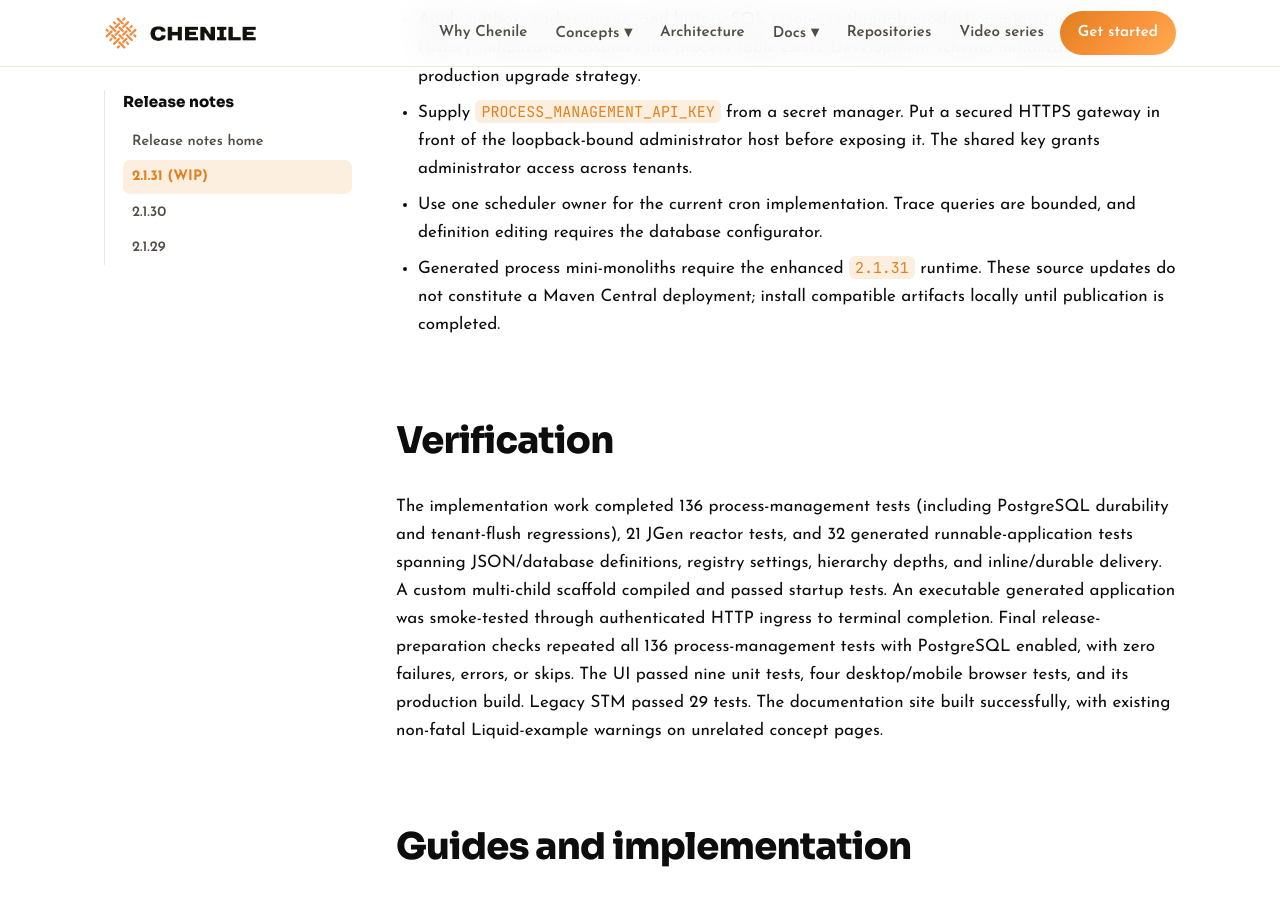
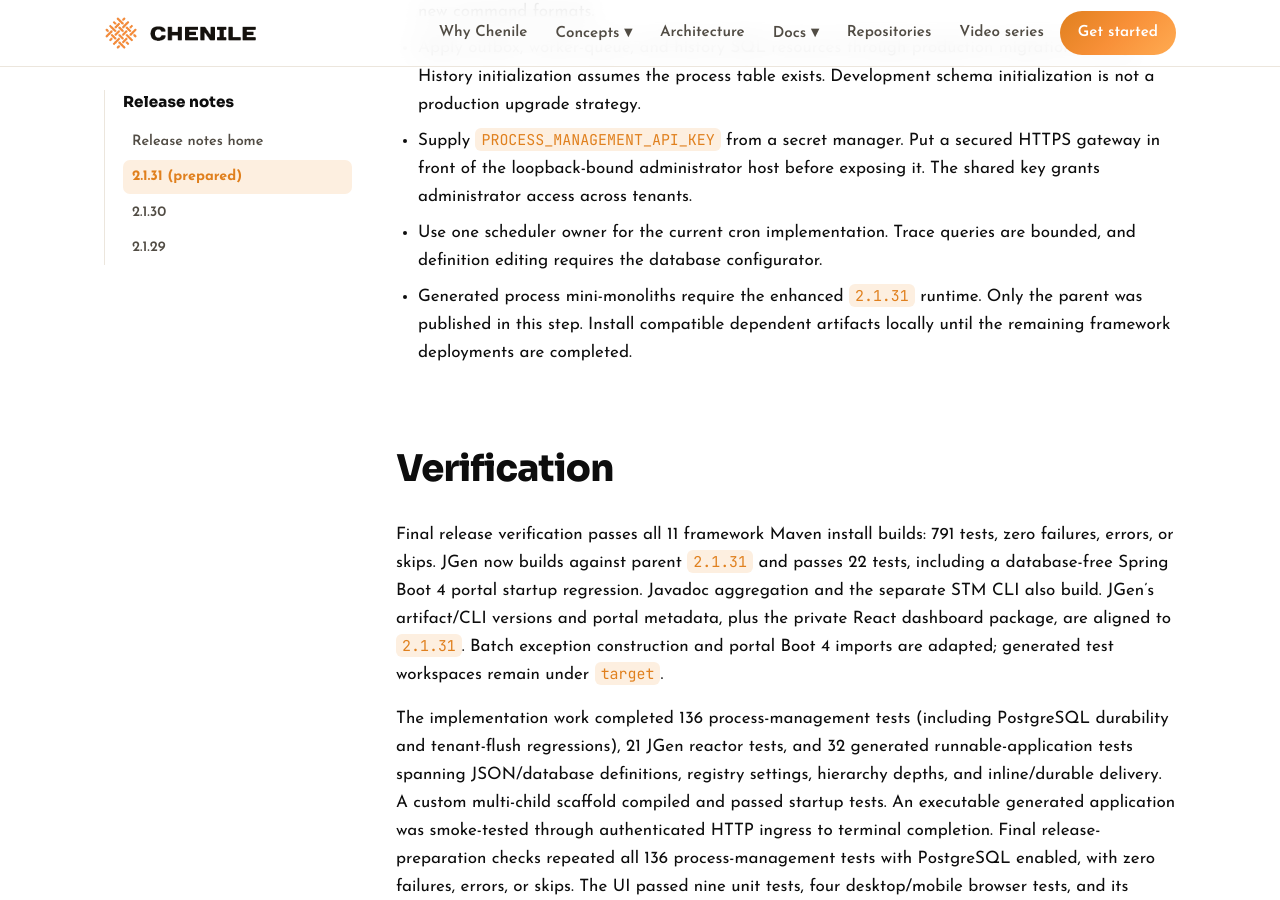
Before and after one commit to rajakolluru/cheniledocs.github.io, a Jekyll site: the page built from pages/release-notes/2.1.31.md, in a window 1280 px wide and 900 px high, scrolled down 5912 px. Built offline with Jekyll 4.4.1, drawn with Linux system fonts in a browser that asks for light colours; some of the changed text lies outside the part shown.

Commit message:
Publish 2.1.31 release readiness and verified Maven Central parent status
Update the release page, release index summary, and release navigation label
from WIP to prepared. Confirm signed chenile-parent 2.1.31 publication with
a public Maven Central POM link and matching deployed bytes; explicitly
retain the pending status of dependent framework artifact deployments.
Link the source readiness record with per-repository release commits,
verification evidence, deployment ID, checksum, and remaining release work.

Record the final 791 passing framework tests and 22 passing JGen tests,
the Javadoc/STM CLI builds, aligned JGen and React package versions, the
obsolete logger coordinate removal, and Boot 4/batch compatibility fixes.

Honor the user's narrowed staging instruction: include only release-note
changes. Leave concurrent process/JGen guides, statistics, navigation,
homepage, CSS/JavaScript, and new guide-link edits uncommitted. Stage only
the release-owned hunks when the same release page contains concurrent work.

Verification: build the exact staged site tree in an isolated temporary
directory. Existing Mustache example warnings are non-fatal. No website
feature work is bundled into this release-note commit.

```diff
--- a/_data/release_notes_nav.yml
+++ b/_data/release_notes_nav.yml
@@ -2,7 +2,7 @@
 items:
   - title: "Release notes home"
     url: "/release-notes/"
-  - title: "2.1.31 (WIP)"
+  - title: "2.1.31 (prepared)"
     url: "/release-notes/2.1.31/"
   - title: "2.1.30"
     url: "/release-notes/2.1.30/"
--- a/pages/release-notes/2.1.31.md
+++ b/pages/release-notes/2.1.31.md
@@ -10,8 +10,8 @@
 <p><a href="{{ '/release-notes/' | relative_url }}">← All release notes</a></p>
 
 <div class="callout" style="margin:1.2em 0">
-  <div class="t">Work in progress</div>
-  <strong>2.1.31 is in development and not yet published to Maven Central.</strong> The notes below describe what's landing in this release; check the <a href="https://github.com/ajapros/chenile-core/releases">GitHub releases</a> for what has actually shipped.
+  <div class="t">Release prepared</div>
+  <strong>The 2.1.31 release commits are built and tagged.</strong> The signed <a href="https://repo1.maven.org/maven2/org/chenile/chenile-parent/2.1.31/chenile-parent-2.1.31.pom">parent POM is published on Maven Central</a>, and its public download matches the deployed POM. Dependent framework artifacts have not been deployed in this step. See the <a href="https://github.com/rajakolluru/chenile-ppt/blob/main/chenile-2.1.31-release-readiness.md">release readiness record</a>.
 </div>
 
 ## Highlights
@@ -169,8 +169,8 @@
 
 ### Supporting maintenance and documentation
 
-- Parent dependency management includes the trigger artifact and the earlier
-  logger artifact declaration; the active trigger runtime uses `TriggerLog`.
+- Parent dependency management includes the trigger artifact. Release preparation
+  removes the obsolete logger artifact declaration; the active runtime uses `TriggerLog`.
 - Scheduler initializer documentation now describes scheduler registration.
   The legacy Chenile STM XML reader reuses an existing state descriptor when
   processing the same state ID instead of replacing it.
@@ -218,10 +218,18 @@
 - Use one scheduler owner for the current cron implementation. Trace queries
   are bounded, and definition editing requires the database configurator.
 - Generated process mini-monoliths require the enhanced `2.1.31` runtime.
-  These source updates do not constitute a Maven Central deployment; install
-  compatible artifacts locally until publication is completed.
+  Only the parent was published in this step. Install compatible dependent
+  artifacts locally until the remaining framework deployments are completed.
 
 ## Verification
+
+Final release verification passes all 11 framework Maven install builds:
+791 tests, zero failures, errors, or skips. JGen now builds against parent
+`2.1.31` and passes 22 tests, including a database-free Spring Boot 4 portal
+startup regression. Javadoc aggregation and the separate STM CLI also build.
+JGen's artifact/CLI versions and portal metadata, plus the private React dashboard
+package, are aligned to `2.1.31`. Batch exception construction and portal Boot 4
+imports are adapted; generated test workspaces remain under `target`.
 
 The implementation work completed 136 process-management tests (including
 PostgreSQL durability and tenant-flush regressions), 21 JGen reactor tests,
```
Also changed, not shown: pages/release-notes.md (+1 -1 lines).
